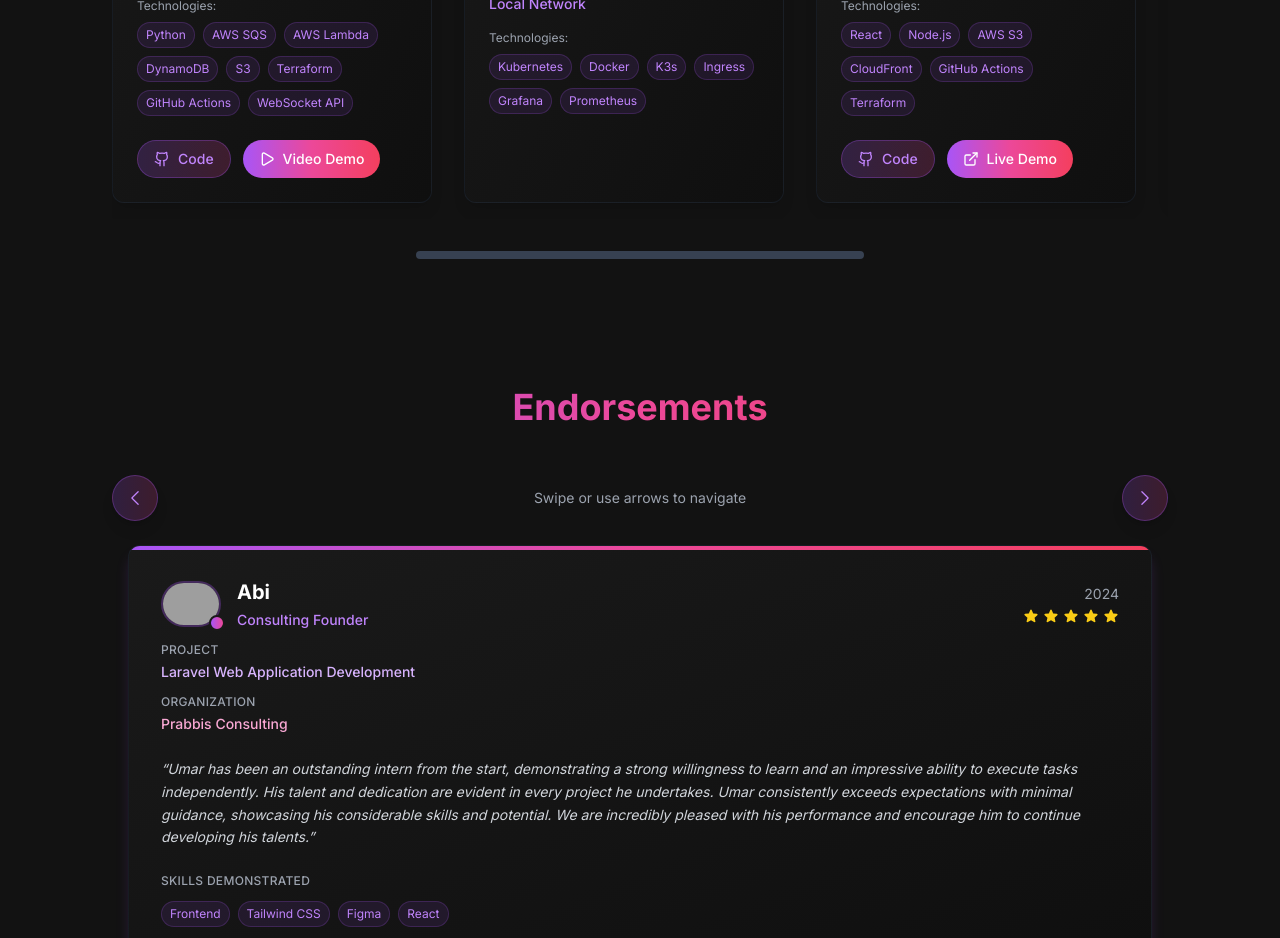
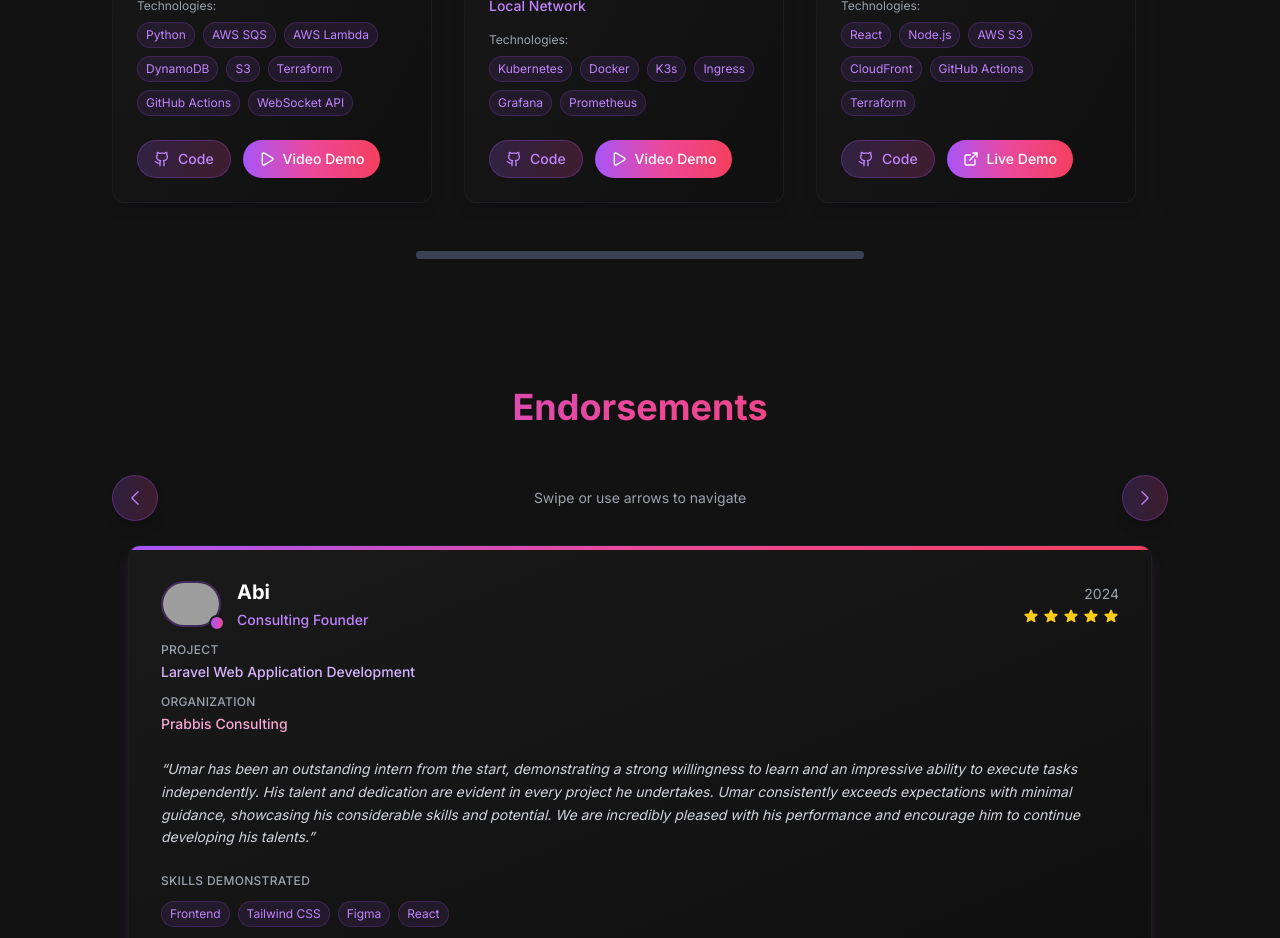
Before and after one commit to umar11b/personal-website, a Next.js app in the folder frontend/: page / in a window 1280 px wide. Shown: the part 3100-4038 px from the top of the page. Built offline with nearby package versions, Linux system fonts and the light colour scheme; grey boxes are pictures that could not be loaded.

Commit message:
added to card

```diff
--- a/frontend/src/app/components/ProjectsSection.jsx
+++ b/frontend/src/app/components/ProjectsSection.jsx
@@ -38,8 +38,9 @@ const projectsData = [
       "Designed and deployed a multi-tenant Kubernetes homelab on Raspberry Pi 5 with Docker, K3s, and ingress. Configured workload isolation, pod sharing, and role-based access controls to ensure secure multi-user environments. Added Prometheus + Grafana monitoring to track performance and optimize resource utilization.",
     tech: ["Kubernetes", "Docker", "K3s", "Ingress", "Grafana", "Prometheus"],
     deployment: "Local Network",
-    github: null,
+    github: "https://github.com/umar11b?tab=repositories",
     live: null,
+    video: "https://pi.umarzaman.ca",
     status: "in-progress",
   },
   {
@@ -223,7 +224,18 @@ const ProjectCard = ({ project, index }) => {
               Code
             </a>
           )}
-          {project.video && (
+          {project.video &&
+            (project.video.startsWith("http") ? (
+              <a
+                href={project.video}
+                target="_blank"
+                rel="noopener noreferrer"
+                className="flex items-center gap-2 px-4 py-2 rounded-full bg-gradient-to-r from-purple-500 via-pink-500 to-rose-500 text-white hover:shadow-lg hover:shadow-purple-500/25 transition-all duration-300 text-sm font-medium transform hover:scale-105"
+              >
+                <PlayIcon className="w-4 h-4" />
+                Video Demo
+              </a>
+            ) : (
               <button
                 onClick={() => setIsVideoModalOpen(true)}
                 className="flex items-center gap-2 px-4 py-2 rounded-full bg-gradient-to-r from-purple-500 via-pink-500 to-rose-500 text-white hover:shadow-lg hover:shadow-purple-500/25 transition-all duration-300 text-sm font-medium transform hover:scale-105"
@@ -231,7 +243,7 @@ const ProjectCard = ({ project, index }) => {
                 <PlayIcon className="w-4 h-4" />
                 Video Demo
               </button>
-          )}
+            ))}
           {project.live && (
             <a
               href={project.live}
```
Lines whose indentation alone changed are shown as unchanged.
